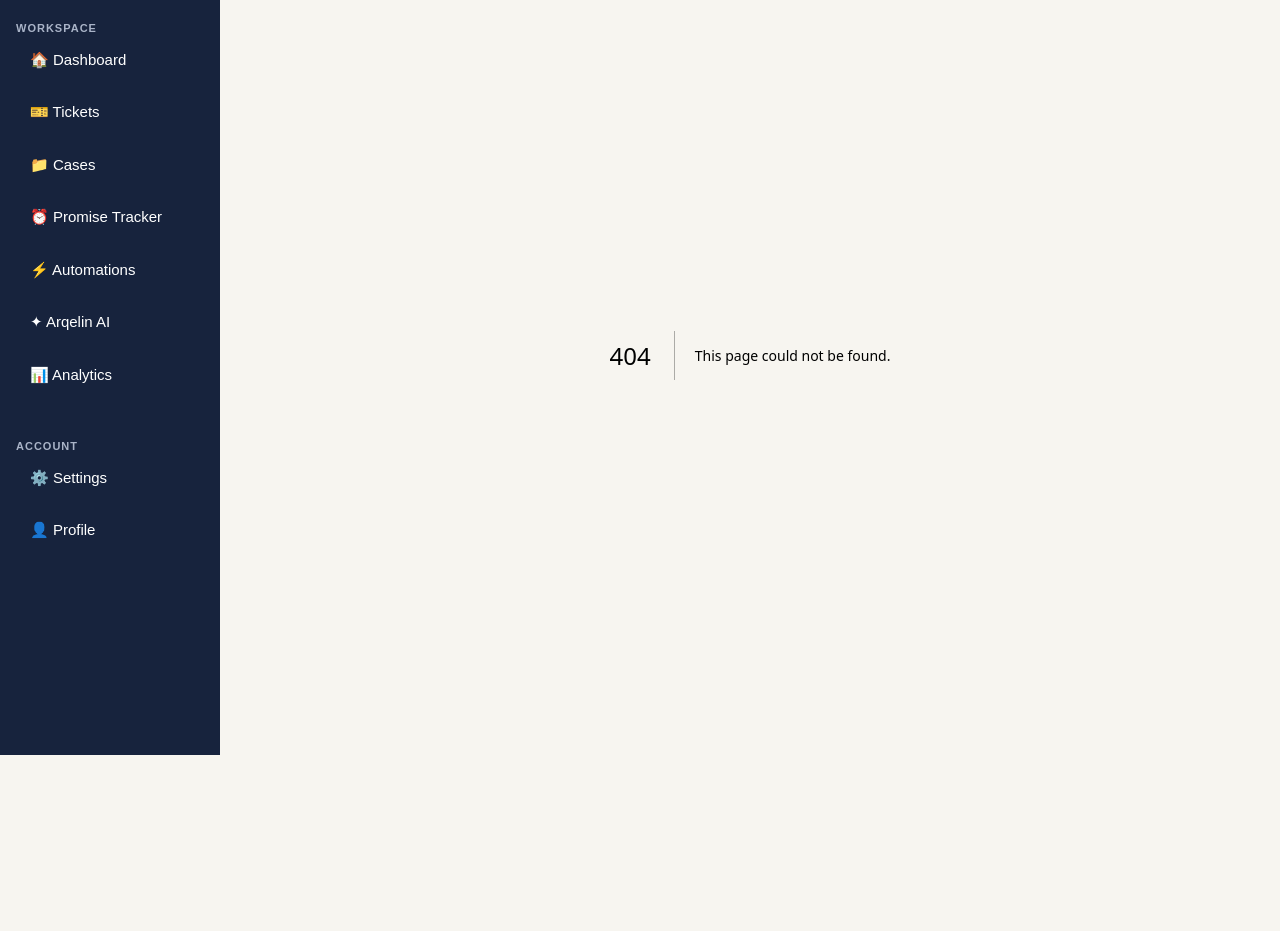
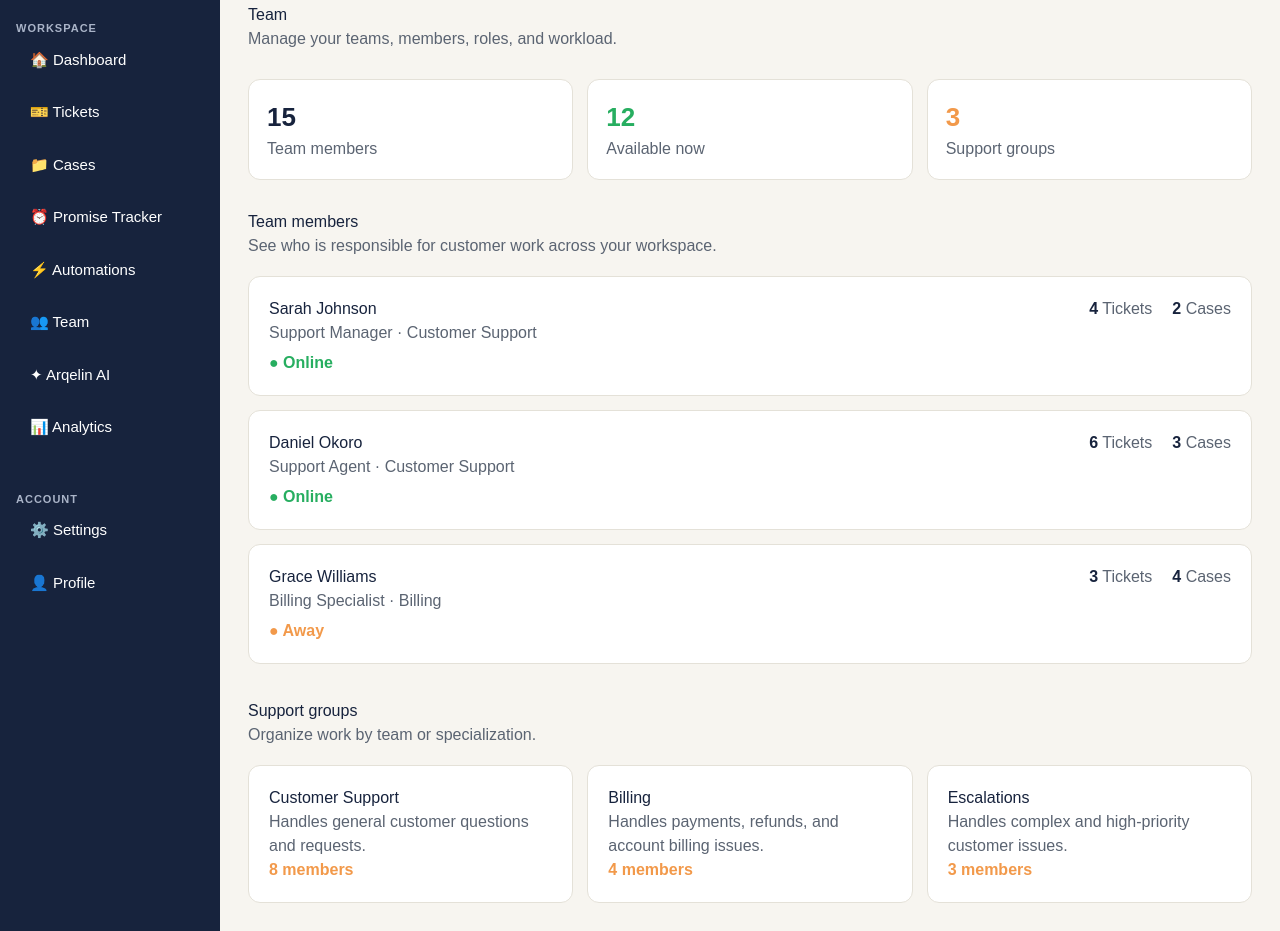
Before and after one commit to darlingtechie-max/arqelin, a Next.js app in the folder arqelin-app/: page /Team in a window 1280 px wide. Before the commit this address had no page. Shown: the part 120-1051 px from the top of the page. Before the commit the page ends 875 px from the top, so only its background shows below. Built offline with nearby package versions, Linux system fonts and the light colour scheme.

Commit message:
Add Team page and workspace structure

```diff
--- /dev/null
+++ b/arqelin-app/app/Team/page.tsx
@@ -0,0 +1,227 @@
+const teamMembers = [
+  {
+    name: "Sarah Johnson",
+    role: "Support Manager",
+    team: "Customer Support",
+    tickets: 4,
+    cases: 2,
+    status: "Online",
+  },
+  {
+    name: "Daniel Okoro",
+    role: "Support Agent",
+    team: "Customer Support",
+    tickets: 6,
+    cases: 3,
+    status: "Online",
+  },
+  {
+    name: "Grace Williams",
+    role: "Billing Specialist",
+    team: "Billing",
+    tickets: 3,
+    cases: 4,
+    status: "Away",
+  },
+];
+
+const groups = [
+  {
+    name: "Customer Support",
+    members: 8,
+    description: "Handles general customer questions and requests.",
+  },
+  {
+    name: "Billing",
+    members: 4,
+    description: "Handles payments, refunds, and account billing issues.",
+  },
+  {
+    name: "Escalations",
+    members: 3,
+    description: "Handles complex and high-priority customer issues.",
+  },
+];
+
+export default function TeamPage() {
+  return (
+    <main
+      style={{
+        minHeight: "100vh",
+        background: "#F7F5F0",
+        color: "#17233D",
+        padding: "28px",
+        fontFamily: "Arial, sans-serif",
+        boxSizing: "border-box",
+      }}
+    >
+      <p style={{ color: "#F2994A", fontWeight: "bold", fontSize: "13px" }}>
+        WORKSPACE
+      </p>
+
+      <h1>Team</h1>
+
+      <p style={{ color: "#5B6472" }}>
+        Manage your teams, members, roles, and workload.
+      </p>
+
+      {/* Overview */}
+      <section
+        style={{
+          display: "grid",
+          gridTemplateColumns: "repeat(3, minmax(0, 1fr))",
+          gap: "14px",
+          margin: "28px 0",
+        }}
+      >
+        <Stat number="15" label="Team members" />
+        <Stat number="12" label="Available now" color="#27AE60" />
+        <Stat number="3" label="Support groups" color="#F2994A" />
+      </section>
+
+      {/* Team Members */}
+      <section style={{ marginTop: "30px" }}>
+        <h2>Team members</h2>
+
+        <p style={{ color: "#5B6472" }}>
+          See who is responsible for customer work across your workspace.
+        </p>
+
+        <div style={{ display: "grid", gap: "14px", marginTop: "18px" }}>
+          {teamMembers.map((member) => (
+            <article
+              key={member.name}
+              style={{
+                background: "#FFFFFF",
+                padding: "20px",
+                borderRadius: "12px",
+                border: "1px solid #E4E1D8",
+              }}
+            >
+              <div
+                style={{
+                  display: "flex",
+                  justifyContent: "space-between",
+                  gap: "16px",
+                  flexWrap: "wrap",
+                }}
+              >
+                <div>
+                  <h3 style={{ margin: 0 }}>{member.name}</h3>
+
+                  <p style={{ color: "#5B6472", marginBottom: "6px" }}>
+                    {member.role} · {member.team}
+                  </p>
+
+                  <strong
+                    style={{
+                      color:
+                        member.status === "Online"
+                          ? "#27AE60"
+                          : "#F2994A",
+                    }}
+                  >
+                    ● {member.status}
+                  </strong>
+                </div>
+
+                <div
+                  style={{
+                    display: "flex",
+                    gap: "20px",
+                    flexWrap: "wrap",
+                    color: "#5B6472",
+                  }}
+                >
+                  <span>
+                    <strong style={{ color: "#17233D" }}>
+                      {member.tickets}
+                    </strong>{" "}
+                    Tickets
+                  </span>
+
+                  <span>
+                    <strong style={{ color: "#17233D" }}>
+                      {member.cases}
+                    </strong>{" "}
+                    Cases
+                  </span>
+                </div>
+              </div>
+            </article>
+          ))}
+        </div>
+      </section>
+
+      {/* Groups */}
+      <section style={{ marginTop: "35px" }}>
+        <h2>Support groups</h2>
+
+        <p style={{ color: "#5B6472" }}>
+          Organize work by team or specialization.
+        </p>
+
+        <div
+          style={{
+            display: "grid",
+            gridTemplateColumns: "repeat(3, minmax(0, 1fr))",
+            gap: "14px",
+            marginTop: "18px",
+          }}
+        >
+          {groups.map((group) => (
+            <article
+              key={group.name}
+              style={{
+                background: "#FFFFFF",
+                padding: "20px",
+                borderRadius: "12px",
+                border: "1px solid #E4E1D8",
+              }}
+            >
+              <h3>{group.name}</h3>
+
+              <p style={{ color: "#5B6472" }}>{group.description}</p>
+
+              <strong style={{ color: "#F2994A" }}>
+                {group.members} members
+              </strong>
+            </article>
+          ))}
+        </div>
+      </section>
+    </main>
+  );
+}
+
+function Stat({
+  number,
+  label,
+  color,
+}: {
+  number: string;
+  label: string;
+  color?: string;
+}) {
+  return (
+    <div
+      style={{
+        background: "#FFFFFF",
+        padding: "18px",
+        borderRadius: "12px",
+        border: "1px solid #E4E1D8",
+      }}
+    >
+      <strong
+        style={{
+          fontSize: "26px",
+          color: color || "#17233D",
+        }}
+      >
+        {number}
+      </strong>
+
+      <p style={{ color: "#5B6472", marginBottom: 0 }}>{label}</p>
+    </div>
+  );
+}
--- a/arqelin-app/app/layout.tsx
+++ b/arqelin-app/app/layout.tsx
@@ -108,11 +108,13 @@ export default function RootLayout({
                 </Link>
 
 
-
               <Link href="/Automations" style={linkStyle}>
                 ⚡ Automations
                 </Link>
 
+              <Link href="/Team" style={linkStyle}>
+                👥 Team
+                </Link>
 
 
               <div style={linkStyle}>
```
